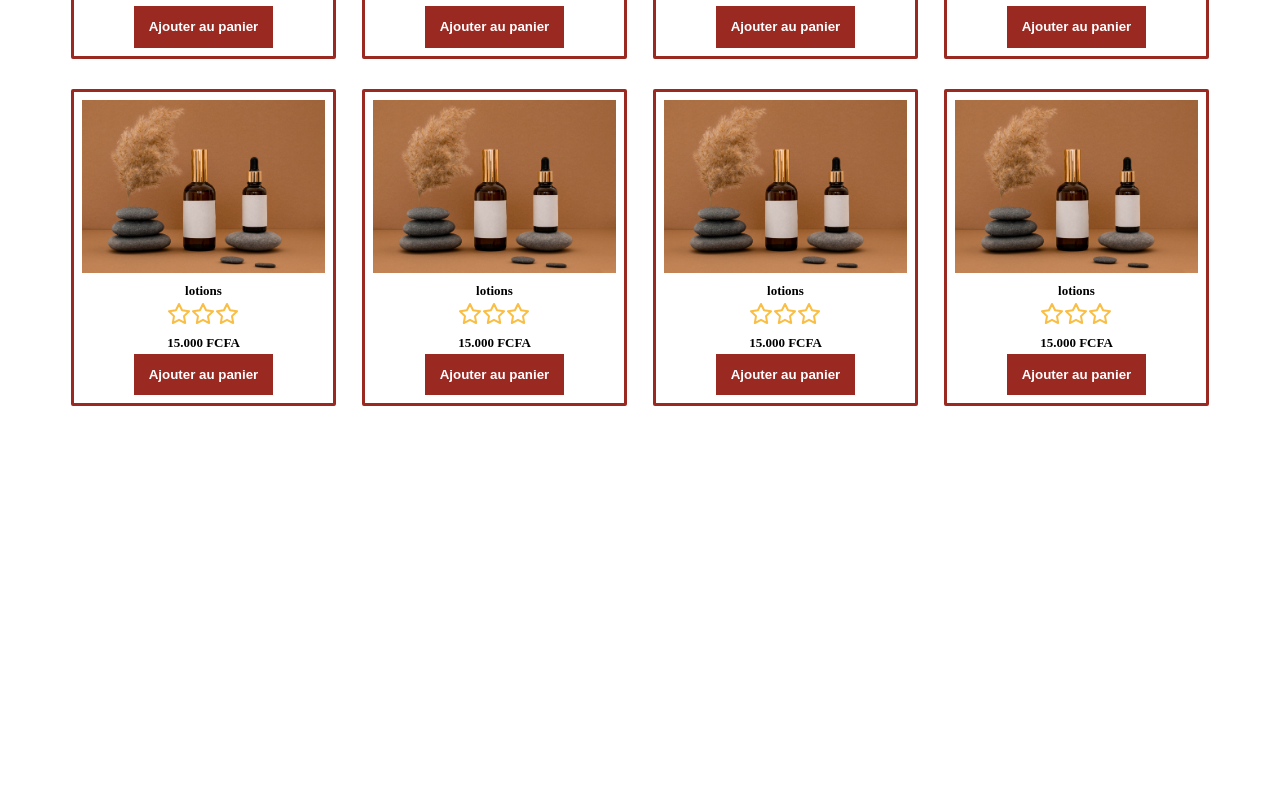
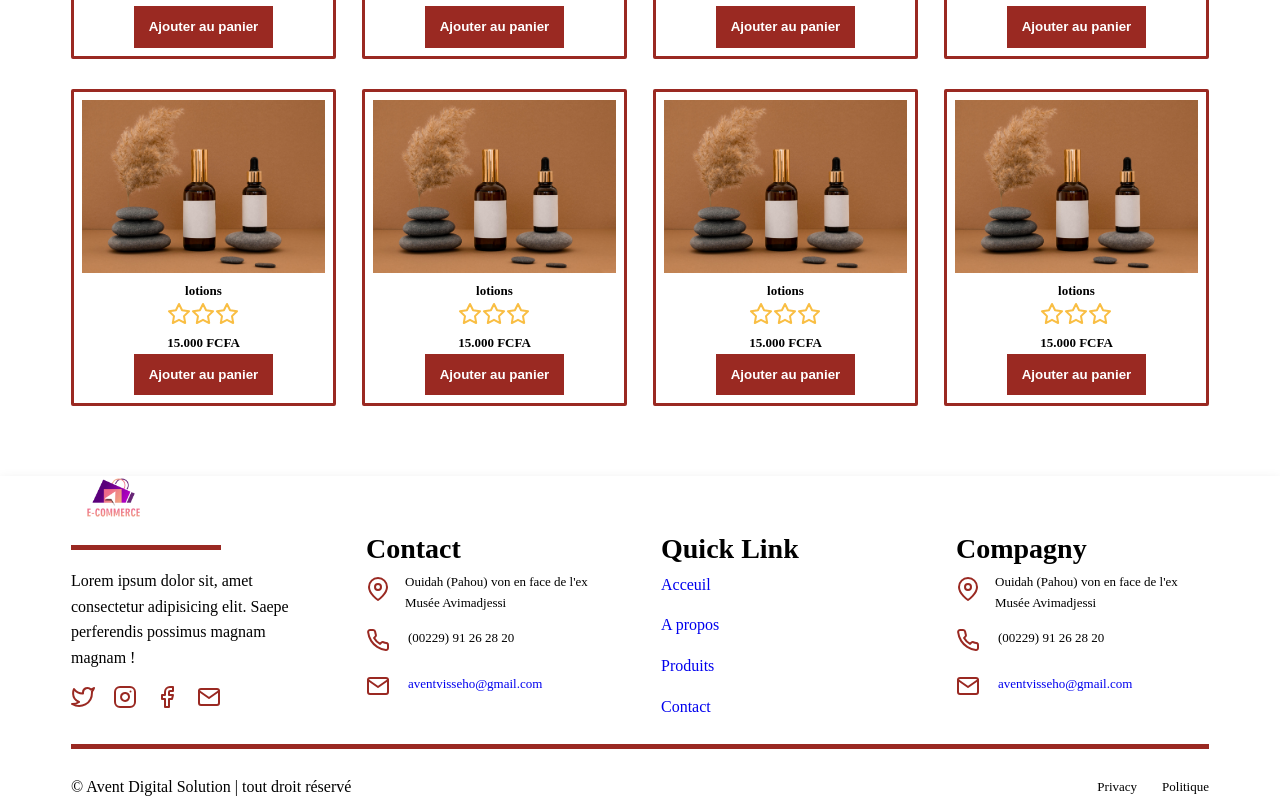
Before and after one commit to avent-visseho/revolutionary-market, a Vue app: page / in a window 1280 px wide. Shown: the part 2187-2987 px from the top of the page. Before the commit the page ends 2608 px from the top, so only its background shows below. Built offline with nearby package versions, Linux system fonts and the light colour scheme.

Commit message:
finalize footer

```diff
--- a/src/assets/css/style.css
+++ b/src/assets/css/style.css
@@ -77,3 +77,7 @@ img{
     margin: 0 auto;
     padding: 0 16px;
 }
+
+.icoColor{
+    color: var(--secondary-color);
+}
--- /dev/null
+++ b/src/components/footer/Footer.vue
@@ -0,0 +1,189 @@
+<template>
+    <footer class="footer">
+        <div class="container">
+            <div class="footer-content">
+                <div class="footerLogo">
+                    <img src="../../assets/img/logo2.png" alt="">
+                </div>
+                <div class="footer-colonnes-content">
+                    <div class="footer-colonnes">
+                        <div class="colonnesTitle">
+                            <h4>
+                                <TiretHorizontalVue />
+                            </h4>
+                        </div>
+                        <div class="colonnesParagraphe">
+                            <p>Lorem ipsum dolor sit, amet consectetur adipisicing elit. Saepe perferendis possimus magnam
+                                magnam
+                                !</p>
+                        </div>
+                        <div class="colonnneIco">
+                            <TweeterVue class="icoColor" />
+                            <InstagramVue class="icoColor" />
+                            <FacebookVue class="icoColor" />
+                            <MailVue class="icoColor" />
+                        </div>
+                    </div>
+                    <div class="footer-colonnes">
+                        <div class="colonnesTitle">
+                            <h4>
+                                Contact
+                            </h4>
+                        </div>
+                        <div class="colonnesParagraphe">
+                            <span>
+                                <MapVue class="icoColor" />
+                            </span>
+                            <span>
+                                Ouidah (Pahou) von en face de l'ex Musée Avimadjessi
+                            </span>
+                        </div>
+                        <div class="colonnneIco">
+                            <span>
+                                <PhoneVue class="icoColor" />
+                            </span>
+                            <span>
+                                (00229) 91 26 28 20
+                            </span>
+                        </div>
+                        <div class="colonnneIco">
+                            <span>
+                                <MailVue class="icoColor" />
+                            </span>
+                            <span>
+                                <router-link to="mailto">aventvisseho@gmail.com</router-link>
+                            </span>
+                        </div>
+                    </div>
+                    <div class="footer-colonnes">
+                        <div class="colonnesTitle">
+                            <h4>
+                                Quick Link
+                            </h4>
+                        </div>
+                        <div class="colonnesParagraphe">
+                            <router-link to="">Acceuil</router-link>
+                        </div>
+                        <div class="colonnneIco">
+                            <router-link to="">A propos</router-link>
+                        </div>
+                        <div class="colonnneIco">
+                            <router-link to="">Produits</router-link>
+                        </div>
+                        <div class="colonnneIco">
+                            <router-link to="">Contact</router-link>
+                        </div>
+                    </div>
+                    <div class="footer-colonnes">
+                        <div class="colonnesTitle">
+                            <h4>
+                                Compagny
+                            </h4>
+                        </div>
+                        <div class="colonnesParagraphe">
+                            <span>
+                                <MapVue class="icoColor" />
+                            </span>
+                            <span>
+                                Ouidah (Pahou) von en face de l'ex Musée Avimadjessi
+                            </span>
+                        </div>
+                        <div class="colonnneIco">
+                            <span>
+                                <PhoneVue class="icoColor" />
+                            </span>
+                            <span>
+                                (00229) 91 26 28 20
+                            </span>
+                        </div>
+                        <div class="colonnneIco">
+                            <span>
+                                <MailVue class="icoColor" />
+                            </span>
+                            <span>
+                                <router-link to="mailto">aventvisseho@gmail.com</router-link>
+                            </span>
+                        </div>
+                    </div>
+                </div>
+            </div>
+            <div class="horizontalTirets-footer">
+                <hr>
+            </div>
+            <div class="footBottom-content">
+                <div class="leftFoot">
+                    © Avent Digital Solution | tout droit réservé
+                </div>
+                <div class="rightFoot">
+                    <span>Privacy</span>
+                    <span>Politique</span>
+                </div>
+            </div>
+        </div>
+    </footer>
+</template>
+
+<script setup>
+import TiretHorizontalVue from '../tiret/TiretHorizontal.vue';
+import TweeterVue from '../icons/Tweeter.vue';
+import InstagramVue from '../icons/Instagram.vue'
+import FacebookVue from '../icons/Facebook.vue'
+import MailVue from '../icons/Mail.vue'
+import MapVue from '../icons/Map.vue'
+import PhoneVue from '../icons/Phone.vue'
+</script>
+
+
+<style scoped>
+.footer {
+    margin-top: 55px;
+    background-color: rgb(255, 255, 255);
+    /* background-color: var(--primary-color); */
+    box-shadow: rgba(0, 0, 0, 0.1) 0px 4px 12px;
+}
+
+.footerLogo {
+    display: inline-block;
+    width: 90px;
+}
+
+.footer-colonnes-content {
+    display: flex;
+    gap: 50px;
+}
+
+.footer-colonnes {
+    width: 245px;
+}
+
+.colonnneIco {
+    display: flex;
+    margin-top: 15px;
+    gap: 18px;
+}
+
+.colonnesParagraphe {
+    display: flex;
+    gap: 15px;
+    align-items: center;
+}
+
+hr{
+    height: 5px;
+    background-color: var(--secondary-color);
+    border: none;
+    margin: 25px 0;
+}
+
+.footBottom-content{
+    display: flex;
+    align-items: center;
+    justify-content: space-between;
+}
+
+.rightFoot{
+    display: flex;
+    align-items: center;
+    gap: 25px;
+}
+</style>
--- a/src/components/icons/Tweeter.vue
+++ b/src/components/icons/Tweeter.vue
@@ -1,6 +1,6 @@
 <template>
     <div>
-        <svg xmlns="http://www.w3.org/2000/svg" width="24" height="24" viewBox="0 0 24 24" fill="none" stroke="currentColor"
+        <svg xmlns="http://www.w3.org/2000/svg" width="24" height="24" viewBox="0 0 24 24" fill="none" stroke="#9a2922"
             stroke-width="2" stroke-linecap="round" stroke-linejoin="round" class="feather feather-twitter">
             <path
                 d="M23 3a10.9 10.9 0 0 1-3.14 1.53 4.48 4.48 0 0 0-7.86 3v1A10.66 10.66 0 0 1 3 4s-4 9 5 13a11.64 11.64 0 0 1-7 2c9 5 20 0 20-11.5a4.5 4.5 0 0 0-.08-.83A7.72 7.72 0 0 0 23 3z">
--- a/src/views/IndexView.vue
+++ b/src/views/IndexView.vue
@@ -9,27 +9,30 @@
         <BannerVue />
     </div>
     <div>
-        <ServiceAbout/>
+        <ServiceAbout />
     </div>
     <div>
         <AboutHistoryVue />
     </div>
     <div>
-        <FeaturedVue/>
+        <FeaturedVue />
     </div>
     <div class="product">
         <div class="container">
             <div class="product-content">
-                <ProductVue/>
-                <ProductVue/>
-                <ProductVue/>
-                <ProductVue/>
-                <ProductVue/>
-                <ProductVue/>
-                <ProductVue/>
-                <ProductVue/>
+                <ProductVue />
+                <ProductVue />
+                <ProductVue />
+                <ProductVue />
+                <ProductVue />
+                <ProductVue />
+                <ProductVue />
+                <ProductVue />
             </div>
         </div>
+    </div>
+    <div>
+        <FooterVue/>
     </div>
 </template>
 
@@ -41,12 +44,13 @@ import ServiceAbout from '../components/about/ServiceAbout.vue';
 import AboutHistoryVue from '../components/about/AboutHistory.vue';
 import FeaturedVue from '../components/produit/Featured.vue';
 import ProductVue from '../components/produit/Product.vue';
+import FooterVue from '../components/footer/Footer.vue'
 </script>
 
 <style scoped>
-    .product-content{
-        display: flex;
-        justify-content: space-between;
-        flex-wrap: wrap;
-    }
+.product-content {
+    display: flex;
+    justify-content: space-between;
+    flex-wrap: wrap;
+}
 </style>
```
